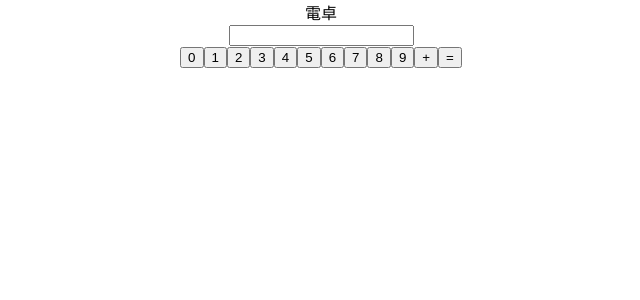
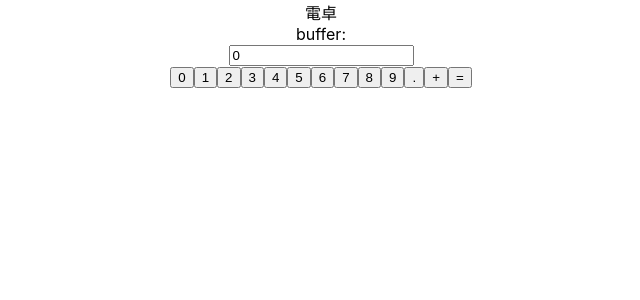
Before and after one commit to smeghead/react-practice, a React (Create React App) app in the folder react-practice/: page / in a window 1280 px wide. Shown: the top 300 px of the page, without its empty margins (319-959 px from the left). Built offline with nearby package versions, Linux system fonts and the light colour scheme.

Commit message:
simple add.

```diff
--- a/react-practice/src/App.tsx
+++ b/react-practice/src/App.tsx
@@ -4,27 +4,61 @@ import React, {useState } from 'react'
 
 
 function App() {
-  const [display, setDisplay] = useState('');
+  const [display, setDisplay] = useState('0');
+  const [buffer, setBuffer] = useState([]);
+  const [displayIsEmpty, setDisplayIsEmpty] = useState(true);
+  const [bufferIsEmpty, setBufferIsEmpty] = useState(true);
+
+  const update = (val: string) => {
+    const buf = buffer;
+    switch (val) {
+      case '+':
+        if (bufferIsEmpty) {
+          buf.push(display);
+        }
+        buf.push(val);
+        setBuffer(buf);
+        setDisplayIsEmpty(true);
+        break;
+      case '=':
+        buf.push(display);
+        setBuffer(buf);
+        const answer = eval(buffer.join(''));
+        setDisplay(answer);
+        setDisplayIsEmpty(true);
+        setBufferIsEmpty(false);
+        break;
+      default:
+        setDisplay(displayIsEmpty ? val : display + val);
+        setDisplayIsEmpty(false);
+        break;
+    }
+  };
 
   return (
     <div className="App">
       <div>電卓</div>
       <div>
-        <input type="text" value={display} />
+        buffer:
+        <span id="buffer">{buffer.join(' ')}</span>
       </div>
       <div>
-        <input type="button" value="0" onClick={() => setDisplay(display + '0')} />
-        <input type="button" value="1" onClick={() => setDisplay(display + '1')} />
-        <input type="button" value="2" onClick={() => setDisplay(display + '2')} />
-        <input type="button" value="3" onClick={() => setDisplay(display + '3')} />
-        <input type="button" value="4" onClick={() => setDisplay(display + '4')} />
-        <input type="button" value="5" onClick={() => setDisplay(display + '5')} />
-        <input type="button" value="6" onClick={() => setDisplay(display + '6')} />
-        <input type="button" value="7" onClick={() => setDisplay(display + '7')} />
-        <input type="button" value="8" onClick={() => setDisplay(display + '8')} />
-        <input type="button" value="9" onClick={() => setDisplay(display + '9')} />
-        <input type="button" value="+" onClick={() => setDisplay(display + '+')} />
-        <input type="button" value="=" onClick={() => setDisplay(display + '=')} />
+        <input id="display" type="text" value={display} />
+      </div>
+      <div>
+        <input type="button" value="0" onClick={() => update('0')} />
+        <input type="button" value="1" onClick={() => update('1')} />
+        <input type="button" value="2" onClick={() => update('2')} />
+        <input type="button" value="3" onClick={() => update('3')} />
+        <input type="button" value="4" onClick={() => update('4')} />
+        <input type="button" value="5" onClick={() => update('5')} />
+        <input type="button" value="6" onClick={() => update('6')} />
+        <input type="button" value="7" onClick={() => update('7')} />
+        <input type="button" value="8" onClick={() => update('8')} />
+        <input type="button" value="9" onClick={() => update('9')} />
+        <input type="button" value="." onClick={() => update('.')} />
+        <input type="button" value="+" onClick={() => update('+')} />
+        <input type="button" value="=" onClick={() => update('=')} />
 
       </div>
     </div>
```
Also changed, not shown: 1 other file (tests, documents, lock files or other folders).
